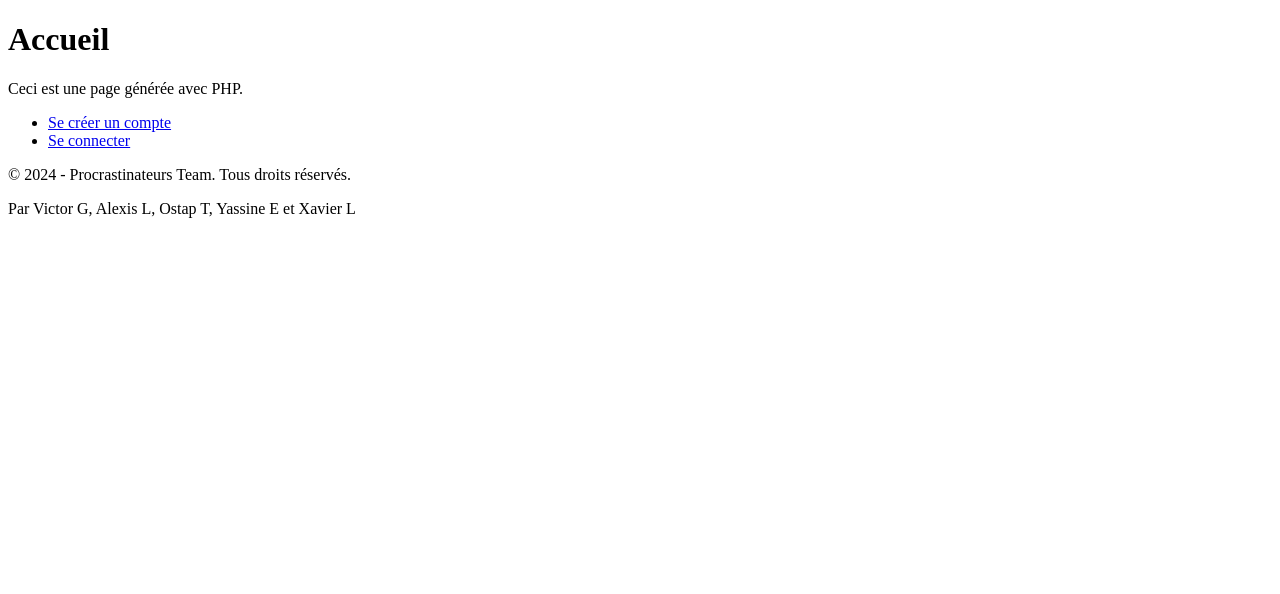
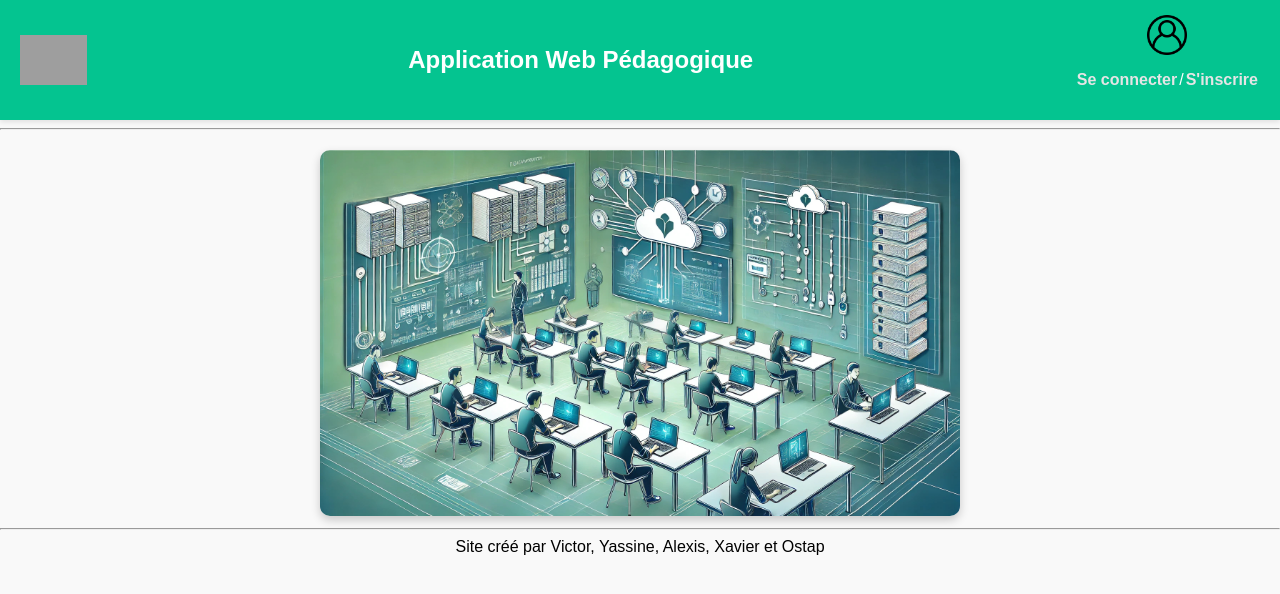
Before and after one commit to Neifko/sae_5_1, a PHP site: template src/Views/pages/home.php in a window 1280 px wide. Shown: the top 594 px of the page. Run offline with PHP 8.4, Linux system fonts and the light colour scheme; the template is opened without the code that fills it, so the values that code supplies are empty; grey boxes are pictures that could not be loaded.

Commit message:
feat(18):style
home.php resolved

# Conflicts:
#	src/Views/pages/home.php

```diff
--- /dev/null
+++ b/public/css/style.css
@@ -0,0 +1,67 @@
+/* Style global */
+body {
+    font-family: Arial, sans-serif;
+    margin: 0;
+    padding: 0;
+    background-color: #f9f9f9;
+}
+
+/* Style pour le header */
+.header {
+    display: flex;
+    justify-content: space-between;
+    align-items: center;
+    background-color: #04c490;
+    color: white;
+    padding: 15px 20px;
+    box-shadow: 0 2px 5px rgba(0, 0, 0, 0.1);
+}
+
+.header img {
+    height: 50px;
+}
+
+.header h1 {
+    font-size: 24px;
+    margin: 0;
+    word-wrap: break-word;
+    white-space: normal;
+    text-align: center;
+}
+
+.header div {
+    text-align: right;
+}
+
+.header div img {
+    display: block;
+    margin: 0 auto 10px auto;
+    height: 40px;
+}
+
+.header div a {
+    color: #e5e5e5;
+    text-decoration: none;
+    margin: 0 2px;
+    font-weight: bold;
+}
+
+.header div a:hover {
+    text-decoration: underline;
+}
+
+/* Image d'accueil */
+.imgAccueil {
+    text-align: center;
+    margin-top: 20px;
+}
+
+.imgAccueil img {
+    max-width: 50%;
+    border-radius: 10px;
+    box-shadow: 0 4px 10px rgba(0, 0, 0, 0.2);
+}
+
+footer{
+    text-align: center;
+}
--- a/src/Views/pages/home.php
+++ b/src/Views/pages/home.php
@@ -1,10 +1,32 @@
+<!DOCTYPE html>
+<html lang="fr">
+<head>
+    <meta charset="UTF-8">
+    <meta name="viewport" content="width=device-width, initial-scale=1.0">
+    <link rel="stylesheet" href="./css/style.css">
+    <title>Application Web Pédagogique</title>
+</head>
+<body>
+<div class="header">
+    <img src="./images/logo.png" alt="logo procrastinateurs">
+    <h1>Application Web Pédagogique</h1>
+    <div>
+        <img src="./images/user-interface.png" alt="User interface logo">
+        <p><a href="./login">Se connecter</a>/<a href="./register">S'inscrire</a></p>
+    </div>
+</div>
+<hr>
 
-<h1>Accueil</h1>
-<p>Ceci est une page générée avec PHP.</p>
-<div>
-    <ul>
-        <li><a href="/register">Se créer un compte</a> </li>
-        <li><a href="/login">Se connecter</a> </li>
-        <?= $ma_var ?>
-    </ul>
+<div class="imgAccueil">
+    <img src="./images/imageAccueil1.jpg" alt="images">
+
 </div>
+
+<footer>
+    <hr>
+    <div>
+        Site créé par Victor, Yassine, Alexis, Xavier et Ostap
+    </div>
+</footer>
+</body>
+</html>
```
Also changed, not shown: public/images/DALL·E 2024-12-18 11.28.37 - A visually modern and professional illustration representing an educational platform for university-level students in networking technology. The image.webp (added), public/images/DALL·E 2024-12-18 11.28.40 - A visually modern and professional illustration representing an educational platform for university-level students in networking technology. The image.webp (added), public/images/DALL·E-2024-12-18-11.28.jpg (added), public/images/DALL·E-2024-12-18-11.28_1.jpg (added), public/images/imageAccueil1.jpg (added), public/images/imageAccueil2.jpg (added), public/images/user-interface.png (added).
